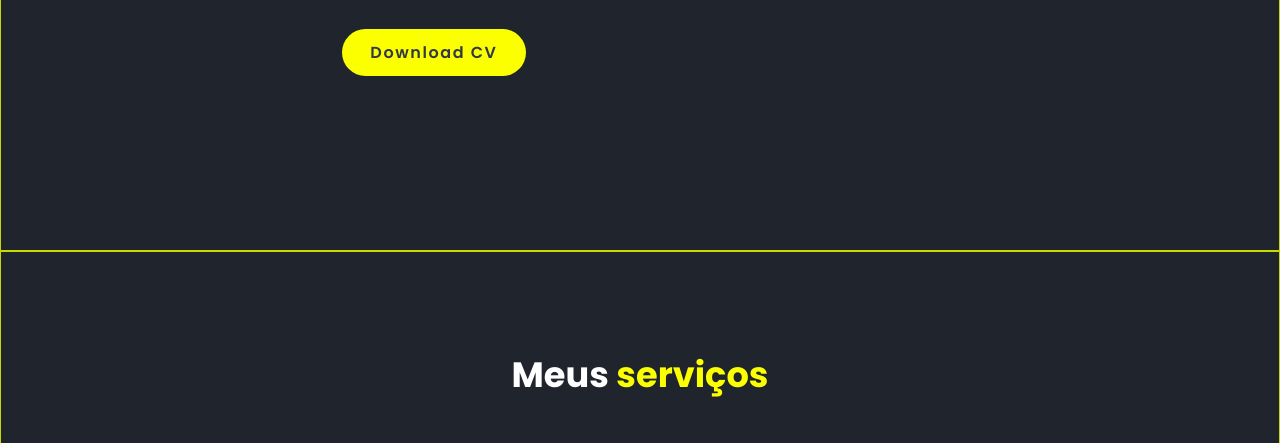
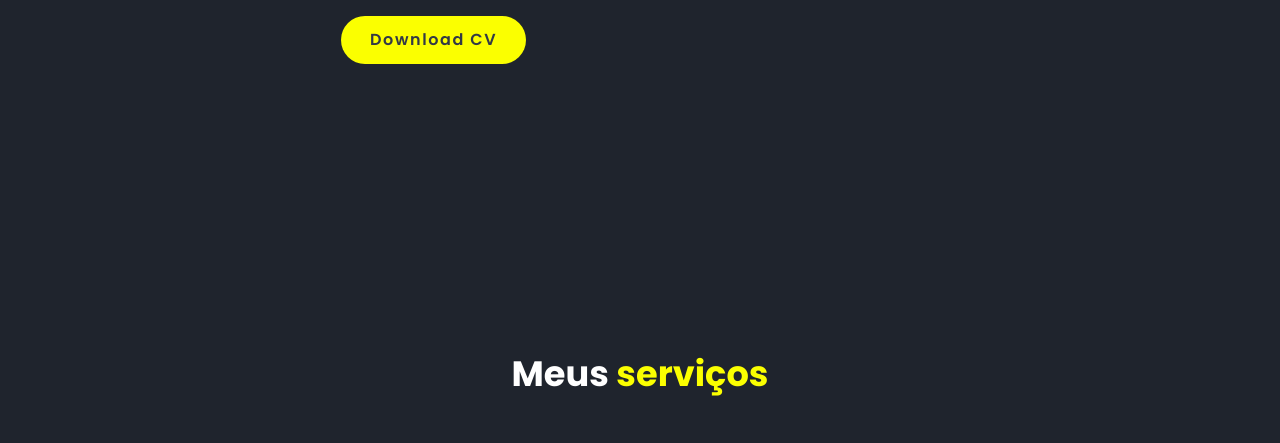
Before and after one commit to lucaschianca-dev/Portfolio, a plain HTML site: page index.html in a window 1280 px wide. Shown: the part 549-992 px from the top of the page. Drawn offline with nearby package versions, Linux system fonts and the light colour scheme.

Commit message:
retirado borda da section

```diff
--- a/css/style.css
+++ b/css/style.css
@@ -79,7 +79,6 @@ header {
 section {
     min-height: 100vh;
     padding: 6rem 6rem 2rem;
-    border: solid 1px var(--color-02);
 }
 
 span {
```
